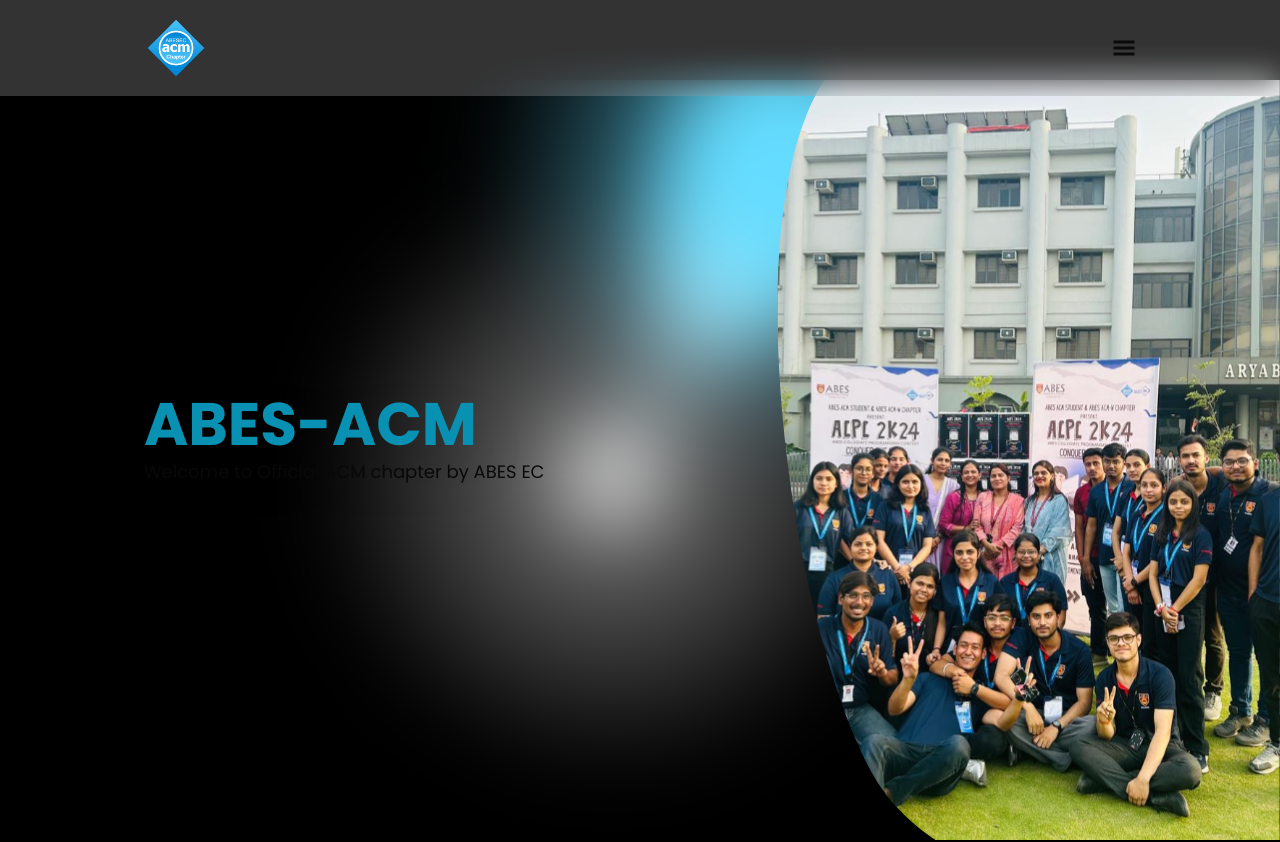
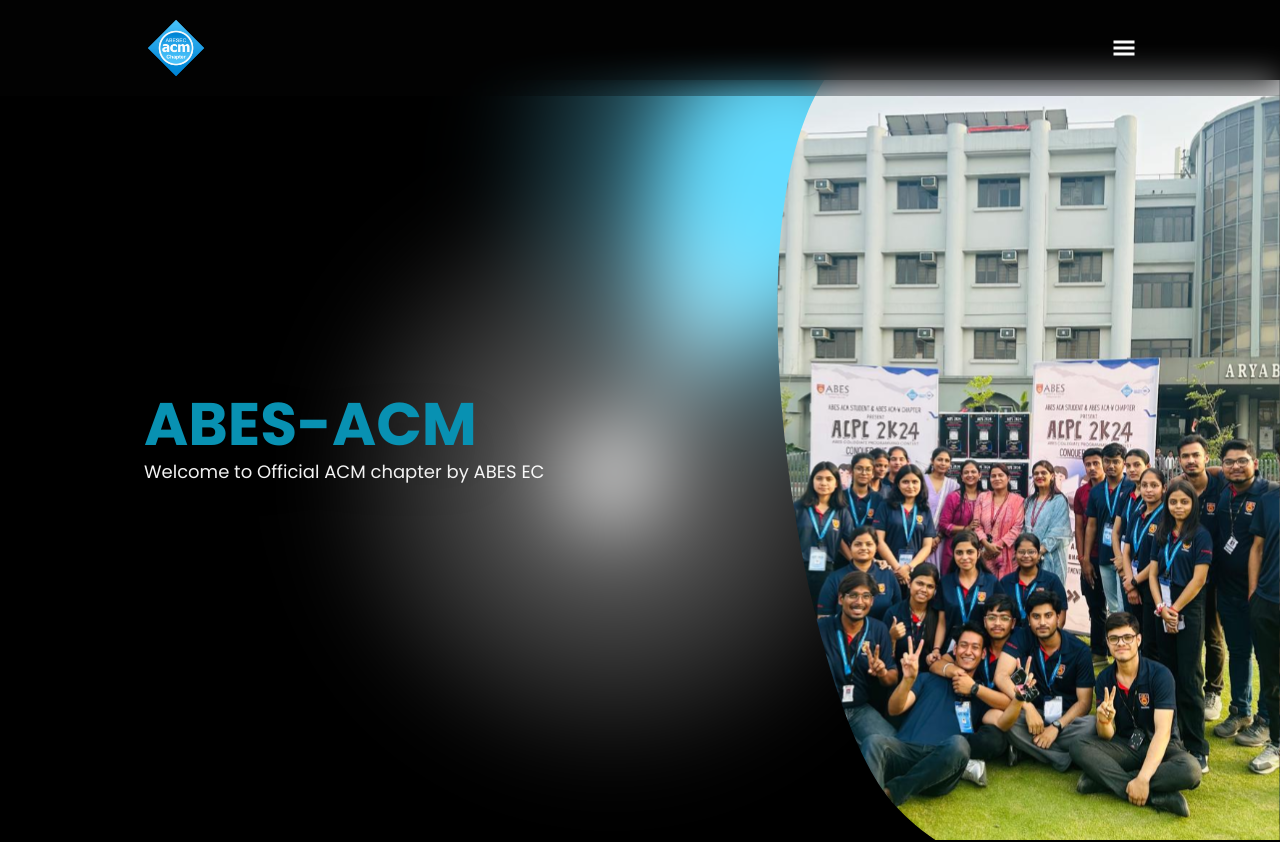
Before and after one commit to acm-abes/website, a Next.js app: page / in a window 1280 px wide. Shown: the top 842 px of the page. Built offline with nearby package versions, Linux system fonts and the light colour scheme; no server answers; a web font is replaced by a local one.

Commit message:
Temporarily removed light theme support

```diff
--- a/app/globals.css
+++ b/app/globals.css
@@ -6,6 +6,7 @@
 @tailwind utilities;
 
 @layer base {
+/*
   :root {
 
     --root-background-1: #000;
@@ -44,8 +45,9 @@
 
     --radius: 0.5rem;
   }
+*/
 
-  [data-theme="dark"] {
+  :root {
     --background: 0 0% 3.9%;
     --foreground: 0 0% 98%;
 
```
